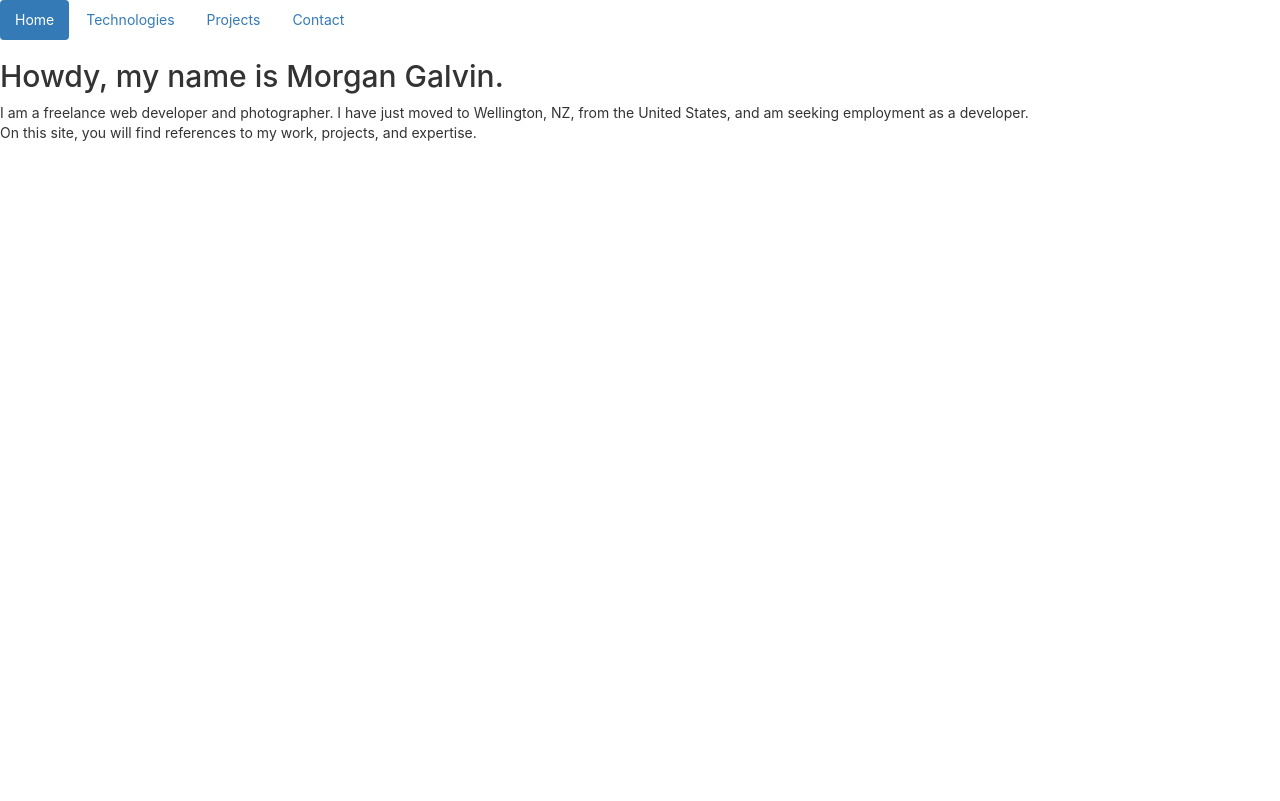
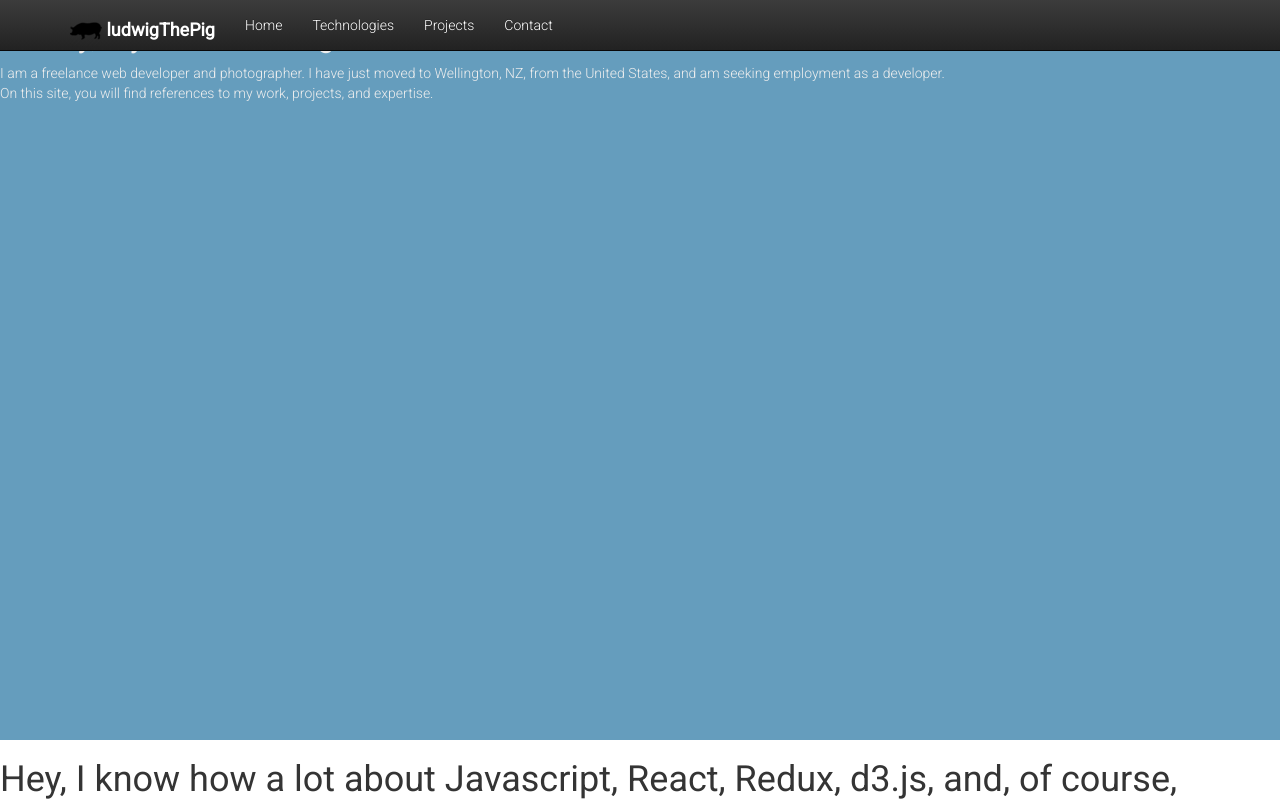
Before and after one commit to LudwigThePig/ludwigThePig.com, a React (Create React App) app: page / in a window 1280 px wide. Shown: the top 801 px of the page. Built offline with nearby package versions, Linux system fonts and the light colour scheme.

Commit message:
bs styles overridden, navbar collapsible, added nav-brand image

```diff
--- a/package.json
+++ b/package.json
@@ -3,6 +3,7 @@
   "version": "0.1.0",
   "private": true,
   "dependencies": {
+    "node-sass": "^4.11.0",
     "react": "^16.7.0",
     "react-bootstrap": "^0.32.4",
     "react-dom": "^16.7.0",
--- a/public/index.html
+++ b/public/index.html
@@ -38,6 +38,7 @@
 <!-- Optional theme -->
 <link rel="stylesheet" href="https://maxcdn.bootstrapcdn.com/bootstrap/3.3.7/css/bootstrap-theme.min.css" integrity="sha384-rHyoN1iRsVXV4nD0JutlnGaslCJuC7uwjduW9SVrLvRYooPp2bWYgmgJQIXwl/Sp" crossorigin="anonymous">
 
+<link href="https://fonts.googleapis.com/css?family=Roboto:300,400" rel="stylesheet">
 
   </head>
   <body>
--- a/src/App.css
+++ /dev/null
@@ -1,27 +0,0 @@
-
-.body{
-  height: 90vh;
-}
-
-footer{
-  background-color:#bbb;
-    color:black;
-  border-radius:5px;
-}
-.fas, .fab, .fa {
-
-  font-size: 30px;
-  text-align: center;
-  background: black;
-  color: white;
-
-  padding: 4px;
-  margin: 5px 2px;
-  border-radius:5px
-}
-.fas:hover, .fab:hover, .fa:hover {
- opacity:0.7;
- color:black;
- background: white;
- text-decoration: none;
-}
--- a/src/App.js
+++ b/src/App.js
@@ -1,11 +1,7 @@
 import React, { Component } from 'react';
 import { Nav, Navbar, NavItem, MenuItem, NavProps, NavbarProps, NavItemProps, NavbarBrand, NavbarBrandProps } from 'react-bootstrap';
-import './App.css';
-
-function handleSelect(selectedKey) {
-  alert(`selected ${selectedKey}`);
-}
-
+import './App.scss';
+import brand from './img/favicon.png'
 
 class App extends Component{
   constructor(){
@@ -28,20 +24,31 @@ class Header extends Component{
   }
   render(){
     return(
-      <Nav bsStyle="pills" activeKey={1} onSelect={handleSelect}>
-      <NavItem eventKey={1} href="/home">
+
+      <Navbar color="default-color" inverse collapseOnSelect fixedTop>
+        <Navbar.Header>
+    <Navbar.Brand>
+      <a href="#"><img src={brand} alt='pig brand' /> ludwigThePig</a>
+    </Navbar.Brand>
+    <Navbar.Toggle />
+  </Navbar.Header>
+        <Navbar.Collapse>
+        <Nav>
+          <NavItem eventKey={1} href="#home">
           Home
           </NavItem>
-      <NavItem eventKey={2} title="Item">
+          <NavItem eventKey={2} href="#tech" title="Item">
             Technologies
           </NavItem>
-      <NavItem eventKey={3}>
+          <NavItem eventKey={3} href="#projects">
             Projects
           </NavItem>
-      <NavItem eventKey={3}>
+          <NavItem eventKey={3} href="#contact">
             Contact
           </NavItem>
         </Nav>
+        </ Navbar.Collapse>
+      </Navbar>
     )
   }
 }
--- /dev/null
+++ b/src/App.scss
@@ -0,0 +1,56 @@
+$cPrimary:#659DBD;
+$cSecondary: #8d8741;
+$c3: #DAAD86;
+$c4: #BC986A;
+$c5: #FBEEC1;
+
+body{
+  font-family: 'Roboto', sans-serif;
+  font-weight: 100;
+  color: #343434;
+}
+
+.body{
+  height: 90vh;
+}
+
+.navbar-inverse .navbar-brand{
+  font-weight: bold;
+  color: white;
+  text-shadow: none !important;
+  }
+.navbar-inverse, .navbar-inverse .navbar-nav>li>a{
+  color: white;
+}
+.navbar-brand>img {
+  display: inline;
+}
+
+#home{
+  background: $cPrimary;
+  color: #eee;
+  font-weight: black;
+}
+
+footer{
+  background-color:#bbb;
+    color:black;
+  border-radius:5px;
+}
+.fas, .fab, .fa {
+
+  font-size: 30px;
+  text-align: center;
+  background: black;
+  color: white;
+
+  padding: 4px;
+  margin: 5px 2px;
+  border-radius:5px
+}
+.fas:hover, .fab:hover, .fa:hover {
+ opacity:0.7;
+ color:black;
+ background: white;
+ text-decoration: none;
+}
--- a/src/index.css
+++ b/src/index.css
@@ -1,14 +1,6 @@
 body {
   margin: 0;
   padding: 0;
-  font-family: -apple-system, BlinkMacSystemFont, "Segoe UI", "Roboto", "Oxygen",
-    "Ubuntu", "Cantarell", "Fira Sans", "Droid Sans", "Helvetica Neue",
-    sans-serif;
   -webkit-font-smoothing: antialiased;
   -moz-osx-font-smoothing: grayscale;
 }
-
-code {
-  font-family: source-code-pro, Menlo, Monaco, Consolas, "Courier New",
-    monospace;
-}
```
Also changed, not shown: src/img/favicon.png (added), 1 other file (tests, documents, lock files or other folders). Lines whose indentation alone changed are shown as unchanged.
